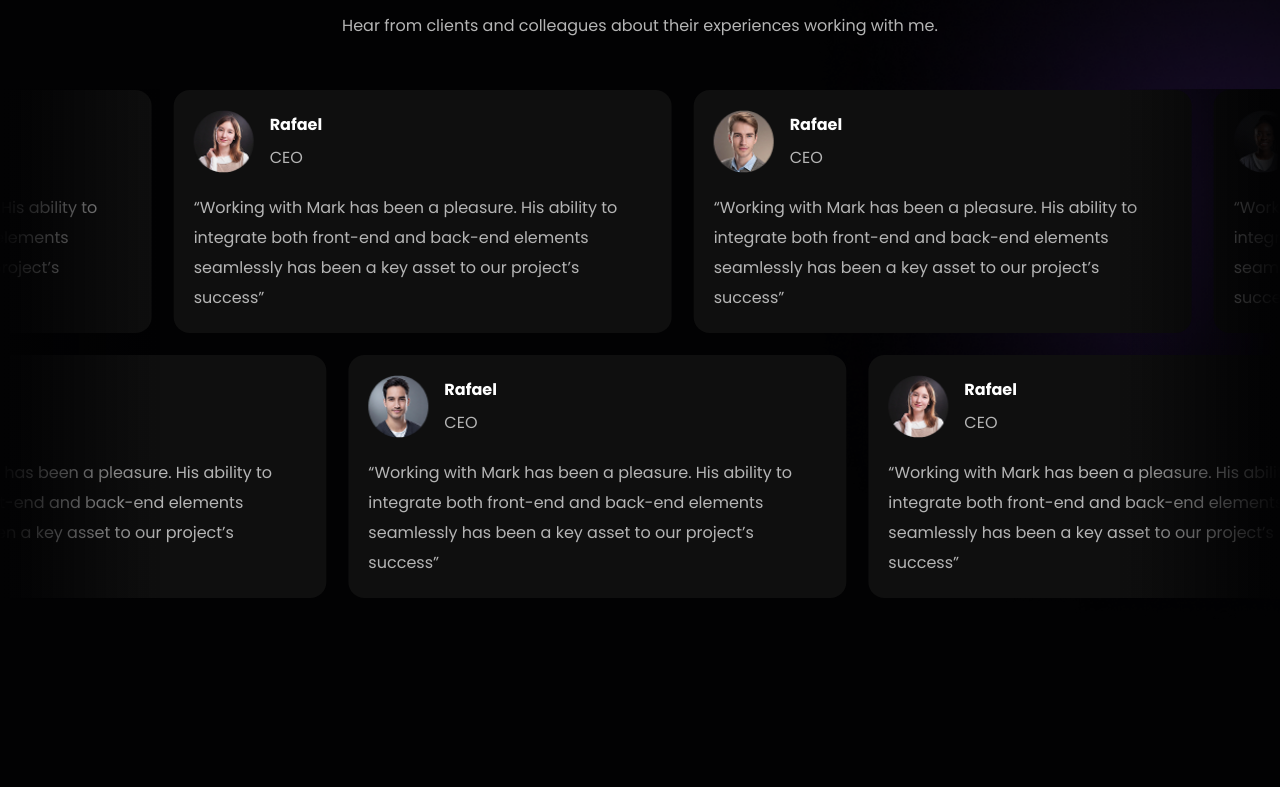
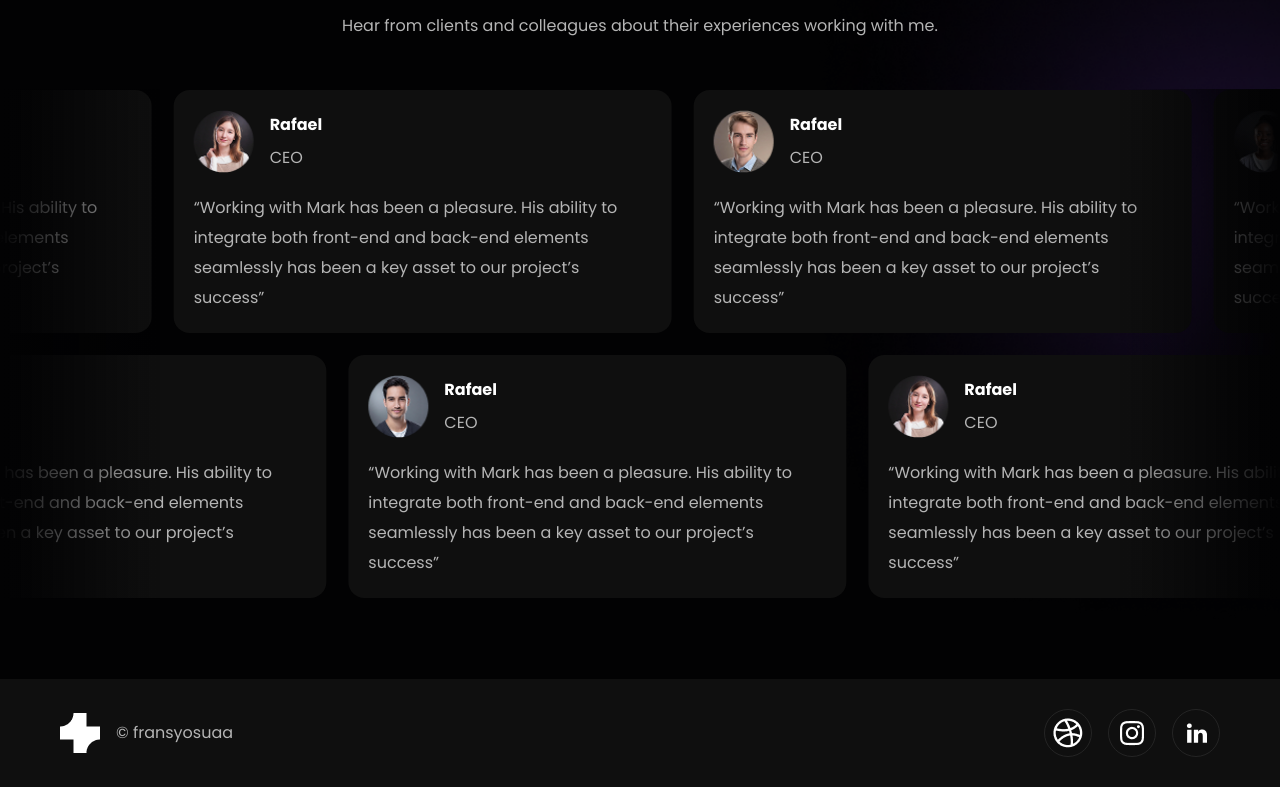
Before and after one commit to fransyosuaa/wph-portfolio2, a Next.js app: page / in a window 1280 px wide. Shown: the part 4816-5603 px from the top of the page. Before the commit the page ends 5495 px from the top, so only its background shows below. Built offline with nearby package versions, Linux system fonts and the light colour scheme.

Commit message:
checkpoint: Footer container done

```diff
--- /dev/null
+++ b/src/app/home/partials/footer.tsx
@@ -0,0 +1,37 @@
+import Image from 'next/image';
+import React from 'react';
+
+import { footerData } from '@/constants/footer-data';
+
+import IconWrapper from './footer/icon-wrapper';
+
+const Footer = () => {
+  return (
+    <section className='w-full bg-neutral-500'>
+      <div className='custom-container flex flex-col-reverse gap-6 py-10 md:flex md:flex-row md:justify-between md:py-7.5'>
+        <div className='flex items-center gap-4'>
+          <Image
+            src='/assets/images/logo.png'
+            alt='logo'
+            width={40}
+            height={40}
+            style={{
+              height: 'clamp(2.25rem, 3.31vw, 2.5rem)',
+              width: 'clamp(2.25rem, 3.31vw, 2.5rem)',
+            }}
+          />
+          <span className='md:text-md-regular text-sm-regular text-neutral-200'>
+            &copy; fransyosuaa
+          </span>
+        </div>
+        <div className='flex items-center gap-4'>
+          {footerData.map((dt, idx) => (
+            <IconWrapper key={idx} src={dt.src} alt={dt.alt} />
+          ))}
+        </div>
+      </div>
+    </section>
+  );
+};
+
+export default Footer;
--- /dev/null
+++ b/src/app/home/partials/footer/icon-wrapper.tsx
@@ -0,0 +1,18 @@
+import Image, { StaticImageData } from 'next/image';
+import React from 'react';
+
+type IconWrapperProps = {
+  src: StaticImageData;
+  alt: string;
+};
+
+const IconWrapper = (props: IconWrapperProps) => {
+  const { src, alt } = props;
+  return (
+    <div className='flex-center aspect-square h-10 rounded-full border border-neutral-400 md:h-12'>
+      <Image src={src} alt={alt} />
+    </div>
+  );
+};
+
+export default IconWrapper;
--- a/src/app/home/partials/testimony-container.tsx
+++ b/src/app/home/partials/testimony-container.tsx
@@ -7,8 +7,7 @@ import MarqueeCard from './testimony/marquee-card';
 
 const TestimonyContainer = () => {
   return (
-    <section className='relative'>
-      {/* don't forget add overflow-hidden in <section> */}
+    <section className='relative overflow-hidden'>
       <Image
         src='/assets/images/container/testimony/ellipseBackground.png'
         alt='ellipse-purple'
--- a/src/app/page.tsx
+++ b/src/app/page.tsx
@@ -2,6 +2,7 @@
 
 import BriefingContainer from './home/partials/briefing-container';
 import CareerJourneyContainer from './home/partials/career-journey-container';
+import Footer from './home/partials/footer';
 import Hero from './home/partials/hero';
 import Navbar from './home/partials/navbar';
 import TestimonyContainer from './home/partials/testimony-container';
@@ -14,6 +15,7 @@ const Home = () => {
       <BriefingContainer />
       <CareerJourneyContainer />
       <TestimonyContainer />
+      <Footer />
     </div>
   );
 };
--- /dev/null
+++ b/src/constants/footer-data.ts
@@ -0,0 +1,25 @@
+import { StaticImageData } from 'next/image';
+
+import DribbleIcon from '../../public/assets/icons/footer/dribbleIcon.png';
+import InstaIcon from '../../public/assets/icons/footer/instagramIcon.png';
+import LinkedInIcon from '../../public/assets/icons/footer/linkedInIcon.png';
+
+type FooterData = {
+  src: StaticImageData;
+  alt: string;
+};
+
+export const footerData: FooterData[] = [
+  {
+    src: DribbleIcon,
+    alt: 'dribble-icon',
+  },
+  {
+    src: InstaIcon,
+    alt: 'instagram-icon',
+  },
+  {
+    src: LinkedInIcon,
+    alt: 'linkedin-icon',
+  },
+];
```
